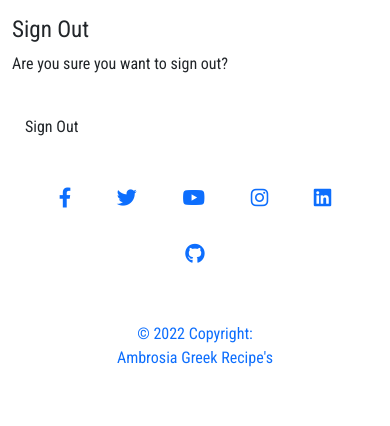
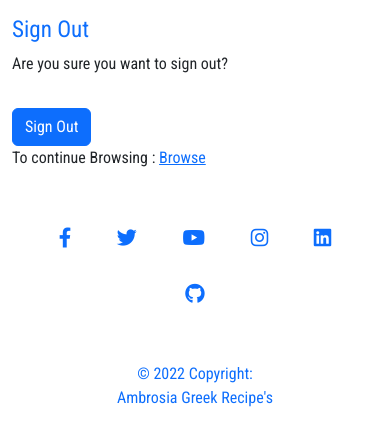
Before and after one commit to TaraHelberg/Ambrosia-Greek-Recipe-s, a Django app: page /accounts/logout/ in a window 390 px wide. Shown: the part 96-522 px from the top of the page. Run offline with Django 3.2, Linux system fonts and the light colour scheme; the visitor is signed in with stand-in values (Sample User, id 1).

Commit message:
Add bootsrap,html & css style

```diff
--- a/static/css/style.css
+++ b/static/css/style.css
@@ -57,6 +57,7 @@ body {
     border: none;
 }
 
+/*Account Sign Up/In & Logout style*/
 input {
     border: 0.1em solid black;
     border-radius: 0.2em;
--- a/templates/account/logout.html
+++ b/templates/account/logout.html
@@ -5,23 +5,20 @@
 {% block head_title %}{% trans "Sign Out" %}{% endblock %}
 
 {% block content %}
-<div class="container">
-    <div class="row">
-        <div class="col-md-8 mt-3 offset-md-2">
-            <h3>{% trans "Sign Out" %}</h3>
-
+<div class="container-fluid">
+    <div class="row justify-content-center">
+        <div class="col-md-8 mt-3 offset-md-6">
+            <h3 class="text-primary">{% trans "Sign Out" %}</h3>
             <p>{% trans 'Are you sure you want to sign out?' %}</p>
         </div>
-    </div>
-    <div class="row">
-        <div class="col-md-8 mt-3 offset-md-2">
-
+        <div class="col-md-8 mt-3 offset-md-6">
             <form method="post" action="{% url 'account_logout' %}">
                 {% csrf_token %}
                 {% if redirect_field_value %}
                 <input type="hidden" name="{{ redirect_field_name }}" value="{{ redirect_field_value }}" />
                 {% endif %}
-                <button class="btn btn-signup right" type="submit">{% trans 'Sign Out' %}</button>
+                <button class="btn btn-primary" type="submit">{% trans 'Sign Out' %}</button>
+                <p>To continue Browsing : <a href="{% url 'browse' %}"> Browse</a></p>
             </form>
         </div>
     </div>
--- a/templates/recipe_details.html
+++ b/templates/recipe_details.html
@@ -11,7 +11,6 @@
             <img src=" {{ recipe.featured_image.url }}" width="100%">
             {% endif %}
             <p>{{ recipe.author }} | {{ recipe.created_on }}</p>
-        </div>
           <div class="col-lg-6">
             <div class="card-body">
               <h5 class="card-title text-primary">{{ recipe.title }}</h5>
```
Also changed, not shown: templates/browse.html (+6 -6 lines).
